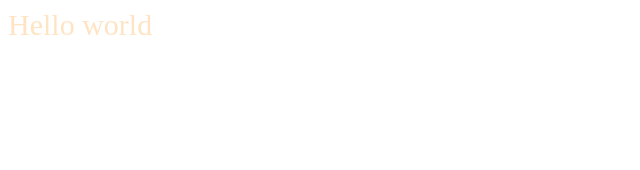
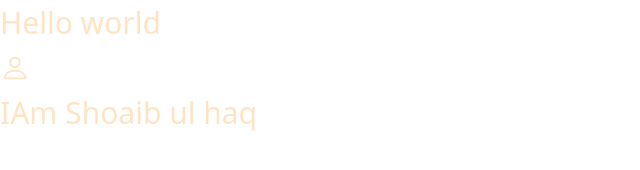
Before and after one commit to MdShoaibulhaq/My-Portfolio, a website: page index.html in a window 1280 px wide. Shown: the whole page, without its empty margins (0-640 px from the left). Drawn offline with nearby package versions, Linux system fonts and the light colour scheme.

Commit message:
Update index.html

```diff
--- a/index.html
+++ b/index.html
@@ -5,6 +5,8 @@
     <meta http-equiv="X-UA-Compatible" content="IE=edge">
     <meta name="viewport" content="width=device-width, initial-scale=1.0">
     <title>Document</title>
+    <link href="https://cdn.jsdelivr.net/npm/bootstrap@5.2.1/dist/css/bootstrap.min.css" rel="stylesheet" integrity="sha384-iYQeCzEYFbKjA/T2uDLTpkwGzCiq6soy8tYaI1GyVh/UjpbCx/TYkiZhlZB6+fzT" crossorigin="anonymous">
+    <link rel="stylesheet" href="https://cdn.jsdelivr.net/npm/bootstrap-icons@1.9.1/font/bootstrap-icons.css">
     <style>
         body{
             font-size: 30px;
@@ -14,5 +16,8 @@
 </head>
 <body>
     Hello world
+    <div>
+        <span class="bi bi-person"></span><p>IAm Shoaib ul haq</p>
+    </div>
 </body>
 </html>
```
